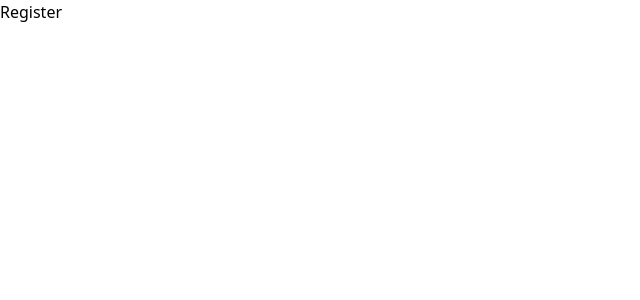
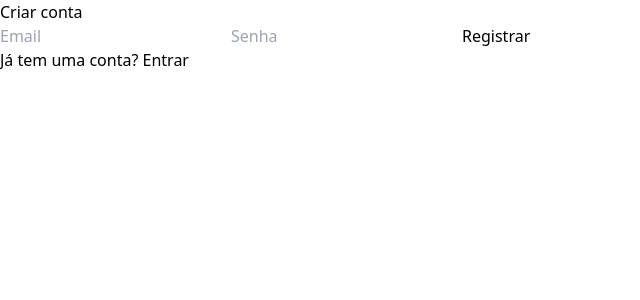
Before and after one commit to Igorvspedro/teste-tecnico-fullstack-mysolucoes, a React (Vite) app in the folder taskflow/frontend/: page /register in a window 1280 px wide. Shown: the top 300 px of the page, without its empty margins (0-640 px from the left). Built offline with nearby package versions, Linux system fonts and the light colour scheme.

Commit message:
Criando tela de registro

```diff
--- a/taskflow/frontend/src/pages/Login.tsx
+++ b/taskflow/frontend/src/pages/Login.tsx
@@ -1,8 +1,10 @@
 import { useState, useContext } from "react";
 import { AuthContext } from "../context/AuthContext";
+import { useNavigate } from "react-router-dom";
 
 export default function Login() {
   const { login } = useContext(AuthContext);
+  const navigate = useNavigate();
   const [email, setEmail] = useState("");
   const [password, setPassword] = useState("");
 
@@ -29,8 +31,13 @@ export default function Login() {
           value={password}
           onChange={(e) => setPassword(e.target.value)}
         />
+
         <button className="">
           Entrar
+        </button>
+
+        <button className="" onClick={() => navigate("/register")}>
+          Criar conta
         </button>
       </form>
     </div>
--- /dev/null
+++ b/taskflow/frontend/src/pages/Register.tsx
@@ -0,0 +1,69 @@
+import { useState } from "react";
+import api from "../services/api";
+import { useNavigate } from "react-router-dom";
+import type { AxiosError } from "axios";
+
+export default function Register() {
+  const navigate = useNavigate();
+  const [email, setEmail] = useState("");
+  const [password, setPassword] = useState("");
+  const [error, setError] = useState("");
+
+  const handleRegister = async (e: React.FormEvent) => {
+    e.preventDefault();
+    try {
+      await api.post("/auth/register", { name, email, password });
+      navigate("/");
+    } catch (err) {
+      const axiosError = err as AxiosError<{ message?: string }>;
+      setError(axiosError.response?.data?.message || "Erro ao registrar usuário.");
+    }
+  };
+
+  return (
+    <div className="">
+      <form
+        onSubmit={handleRegister}
+        className=""
+      >
+        <h1 className="">
+          Criar conta
+        </h1>
+
+        {error && <p className="">{error}</p>}
+
+        <input
+          type="email"
+          placeholder="Email"
+          className=""
+          value={email}
+          onChange={(e) => setEmail(e.target.value)}
+          required
+        />
+
+        <input
+          type="password"
+          placeholder="Senha"
+          className=""
+          value={password}
+          onChange={(e) => setPassword(e.target.value)}
+          required
+        />
+
+        <button className="">
+          Registrar
+        </button>
+
+        <p className="">
+          Já tem uma conta?{" "}
+          <span
+            className=""
+            onClick={() => navigate("/")}
+          >
+            Entrar
+          </span>
+        </p>
+      </form>
+    </div>
+  );
+}
--- a/taskflow/frontend/src/routes/AppRoutes.tsx
+++ b/taskflow/frontend/src/routes/AppRoutes.tsx
@@ -1,11 +1,12 @@
 import { Routes, Route } from "react-router-dom";
 import Login from "../pages/Login";
+import Register from "../pages/Register";
 
 function AppRoutes() {
   return (
     <Routes>
       <Route path="/" element={<Login />} />
-      <Route path="/register" element={<h1>Register</h1>} />
+      <Route path="/register" element={<Register />} />
       <Route path="/dashboard" element={<h1>Dashboard</h1>} />
       <Route path="*" element={<h1>404</h1>} />
     </Routes>
```
